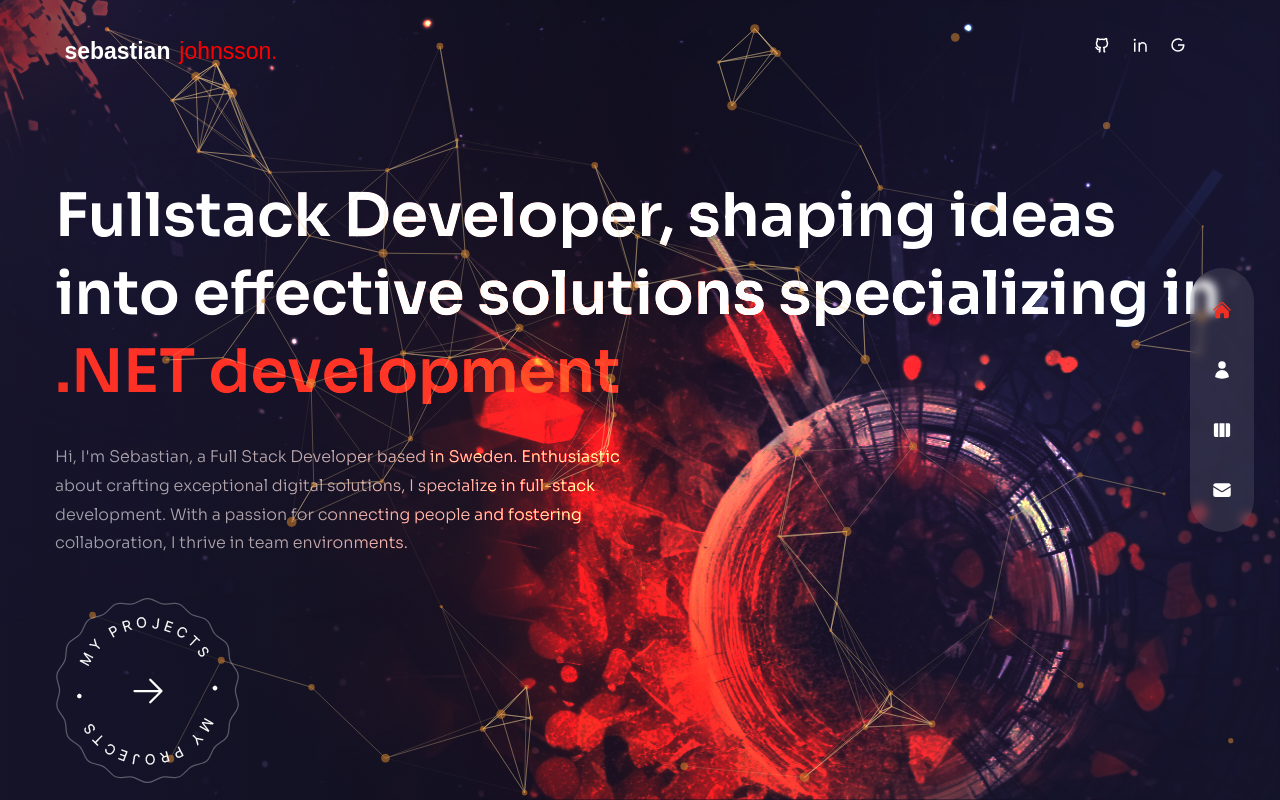
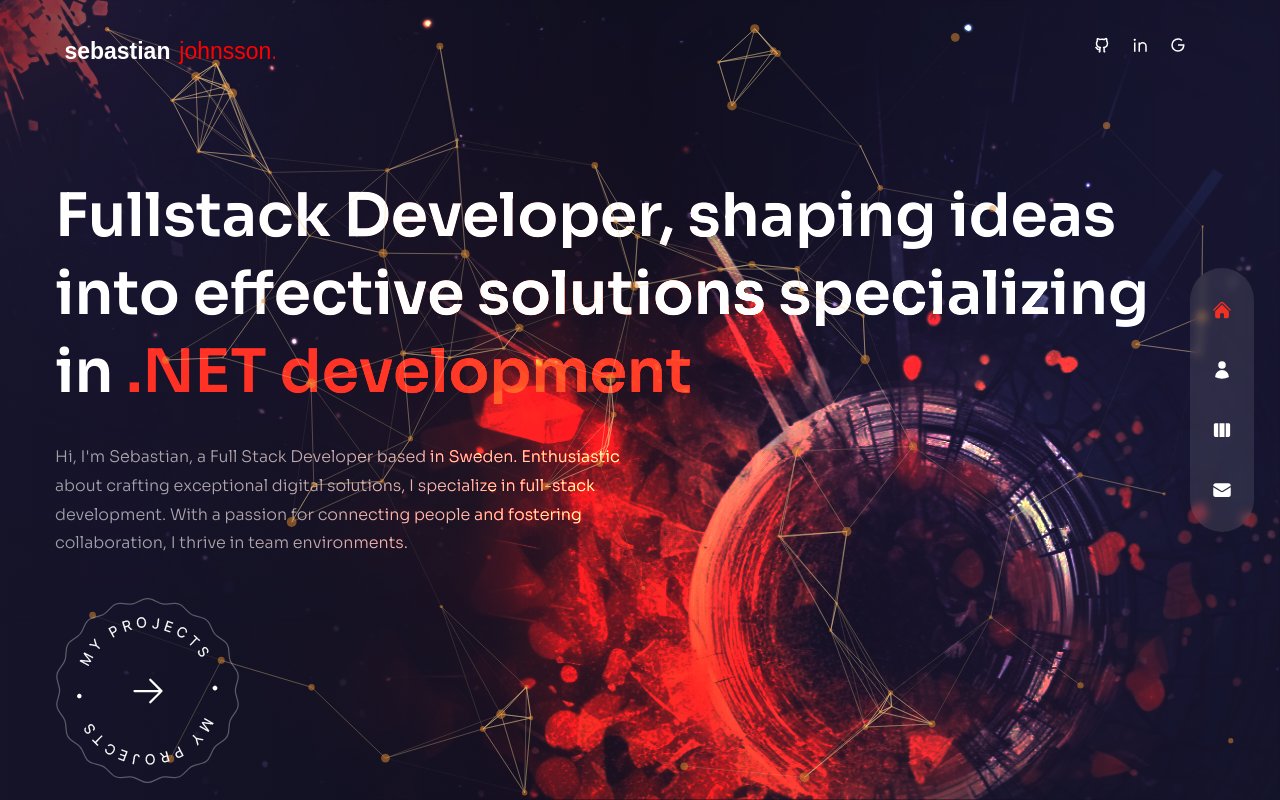
Before and after one commit to Sebbe-cell/sj-portfolio-2, a Next.js app: page / in a window 1280 px wide. Built offline with nearby package versions, Linux system fonts and the light colour scheme; some icons are missing.

Commit message:
minor change in header

```diff
--- a/pages/index.js
+++ b/pages/index.js
@@ -10,7 +10,7 @@
   return (
     <div className="bg-primary/60 h-full">
       <div className="w-full h-full bg-gradient-to-r from-primary/10 via-black/30 to-black/10">
-        <div className="text-center flex flex-col justify-center xl:pt-40 xl:text-left h-full container mx-auto">
+        <div className="text-center flex flex-col justify-center xl:pt-40 xl:text-left xl:pr-10 h-full container mx-auto">
           {/* title desktop */}
           <motion.h1
             variants={fadeIn("down", 0.3)}
```
